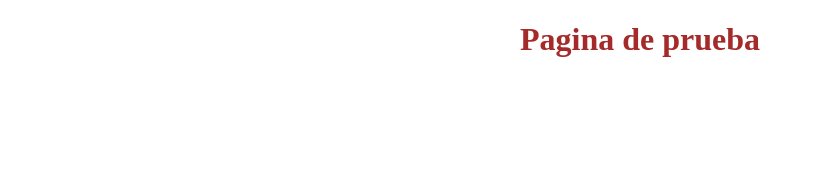
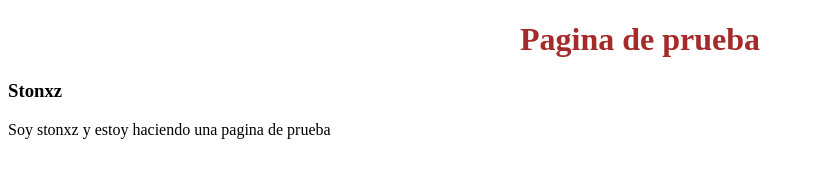
Before and after one commit to stonxzz/CursoGit, a plain HTML site: page index.html in a window 1280 px wide. Shown: the whole page, without its empty margins (0-814 px from the left). Drawn offline with Linux system fonts and the light colour scheme.

Commit message:
Actualize el index

```diff
--- a/index.html
+++ b/index.html
@@ -8,5 +8,12 @@
 </head>
 <body>
     <h1>Pagina de prueba</h1>
+    <div>
+        <article>
+            <h3> Stonxz</h3>
+            <p>Soy stonxz y estoy haciendo una pagina de prueba</p>
+        </article>
+
+    </div>
 </body>
 </html>
```
